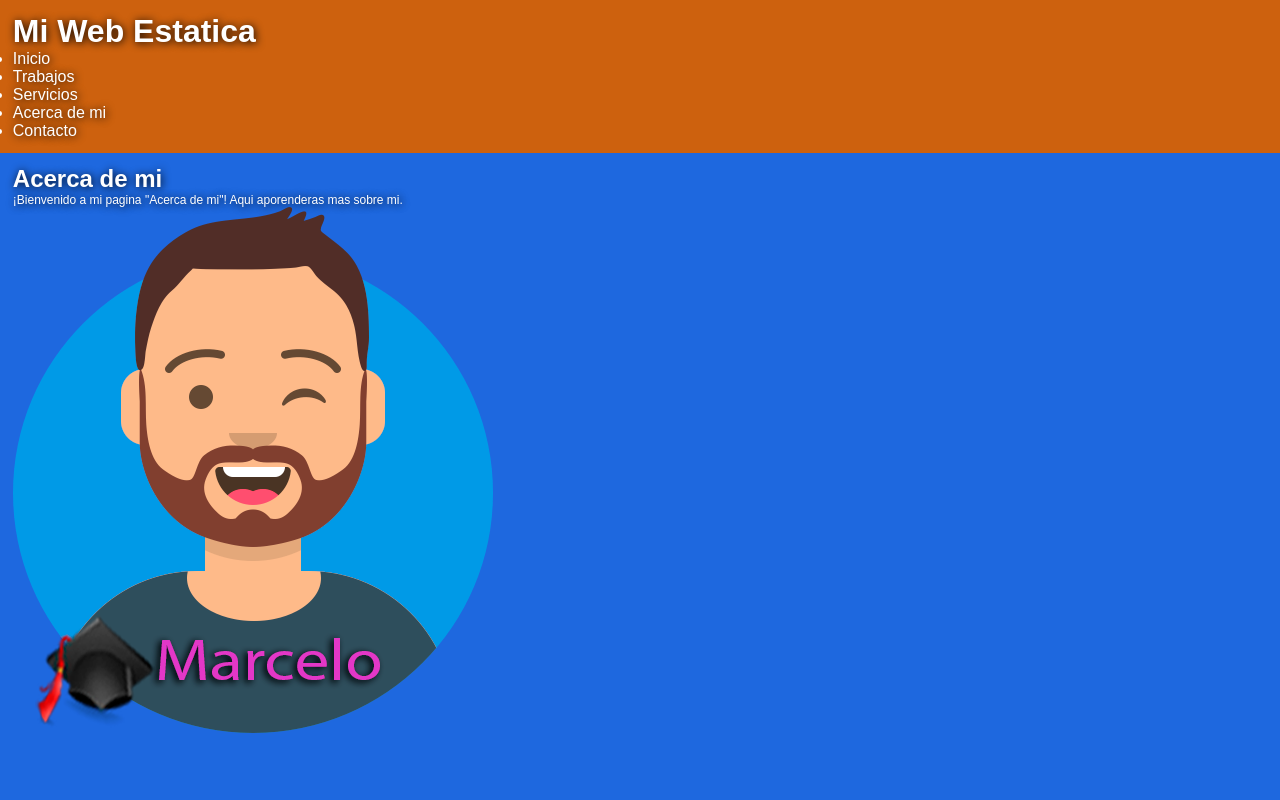
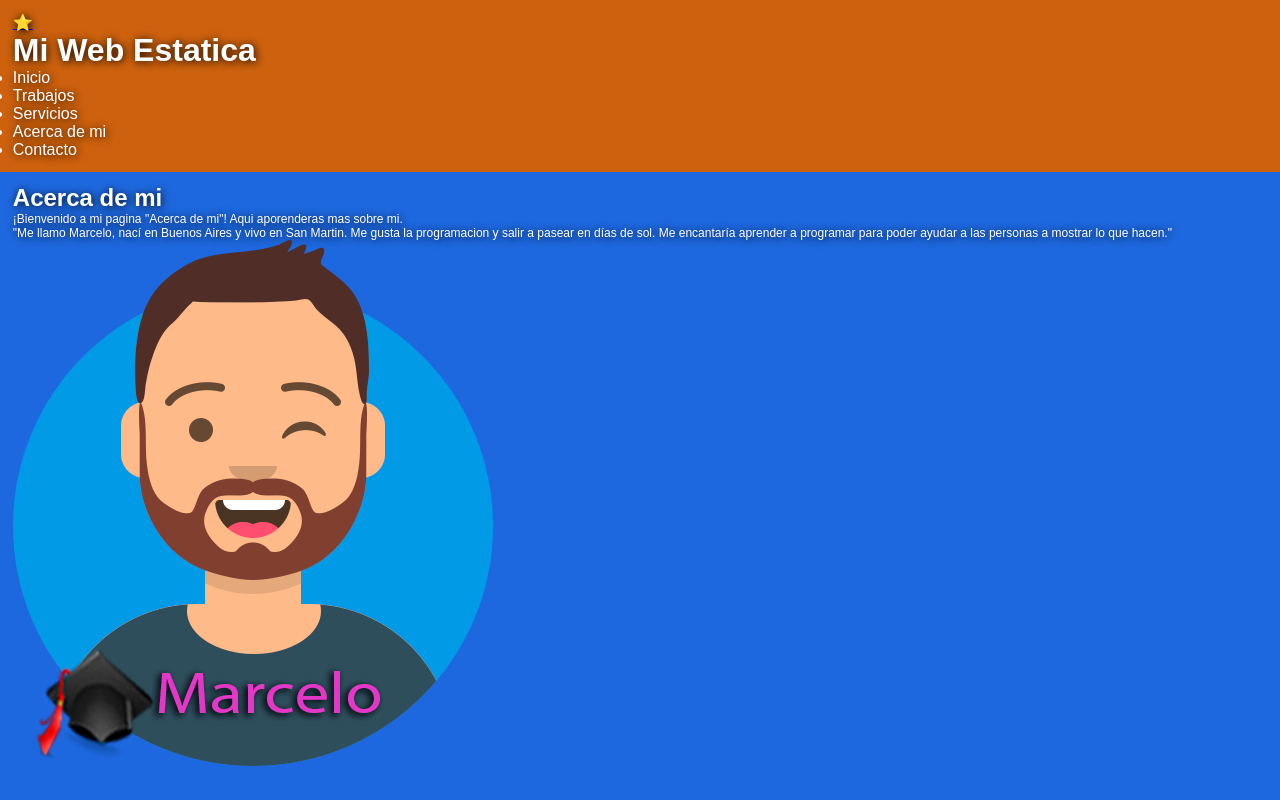
Before and after one commit to Programacion-Web-Egg/clase_03, a plain HTML site: page pwdc/mi_primera_web/index.html in a window 1280 px wide. Shown: the top 800 px of the page. Drawn offline with Linux system fonts and the light colour scheme.

Commit message:
Actividad clase 3 version 2

```diff
--- a/pwdc/mi_primera_web/index.html
+++ b/pwdc/mi_primera_web/index.html
@@ -7,8 +7,9 @@
     <link rel="stylesheet" href="./css/estilo.css">
 </head>
 <body>
-    <div class="conatiner">
+    <div class="container">
         <header>
+            <a href="https://www.youtube.com/channel/UCASmSlmzlPHDn_IMdis2LNA">⭐</a>
             <h1>Mi Web Estatica</h1>
             <ul>
                 <li>Inicio</li>
@@ -18,18 +19,28 @@
                 <li>Contacto</li>
             </ul>
         </header>
-        <main>
-            <section>
-                <h2>Acerca de mi</h2>
-                <p>¡Bienvenido a mi pagina "Acerca de mi"! Aqui aporenderas mas sobre mi.</p>
-                <figure>
+        <main id="seccion-principal">
+            <section class="seccion1">
+                <div class="acerca-de">
+                    <h2>Acerca de mi</h2>
+                    <p class="parrafo1">
+                        ¡Bienvenido a mi pagina "Acerca de mi"! Aqui aporenderas mas sobre mi.
+                    </p>
+                    <p class="parrafo2">
+                        "Me llamo Marcelo, nací en Buenos Aires y vivo en San Martin. Me gusta la programacion y salir a pasear en días de sol. Me encantaría aprender a programar para poder ayudar a las personas a mostrar lo que hacen."
+                    </p>
+                </div>
+                <figure class="acerca-imagen">
                     <img src="./img/logo_marcelo.png" alt="Marcelo Peralta">
-                    <img src="./img/programacion_web.png" alt="html, css, javaScript">
                 </figure>
+            </section>
+            <section class="seccion2">
+                <img src="./img/programacion_web.png" alt="imagen carrousel, html, css, javaScript">
+
             </section>
         </main>
         <footer>
-            <h2>Redes Sociales</h2>
+            <h3>Redes Sociales</h3>
             <p>Contacto</p>
             <ul>
                 <li>Instagram</li>
```
Also changed, not shown: img/image1.png, img/image2.png, img/image4.png, img/image5.png, 5 other files.
